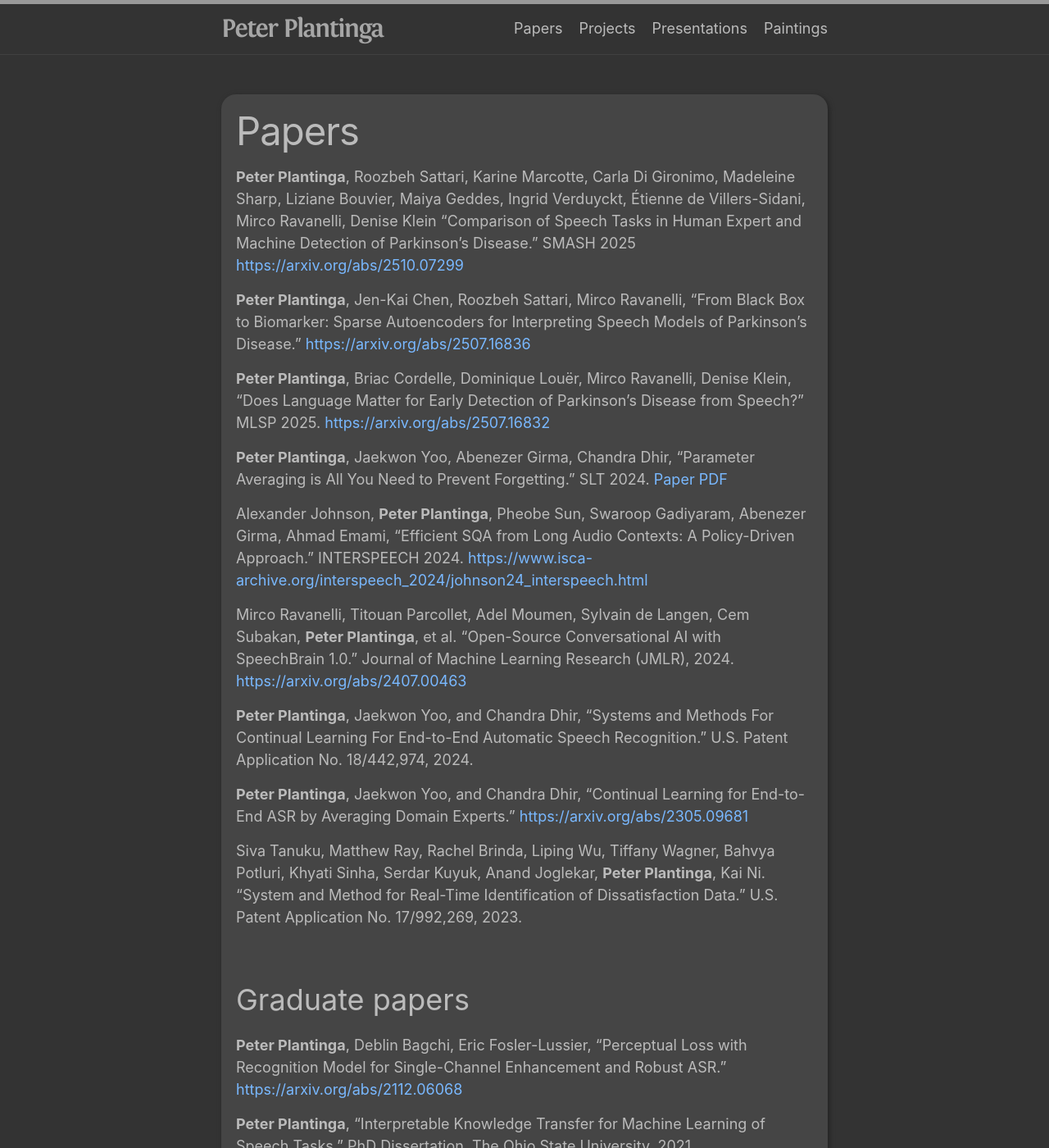
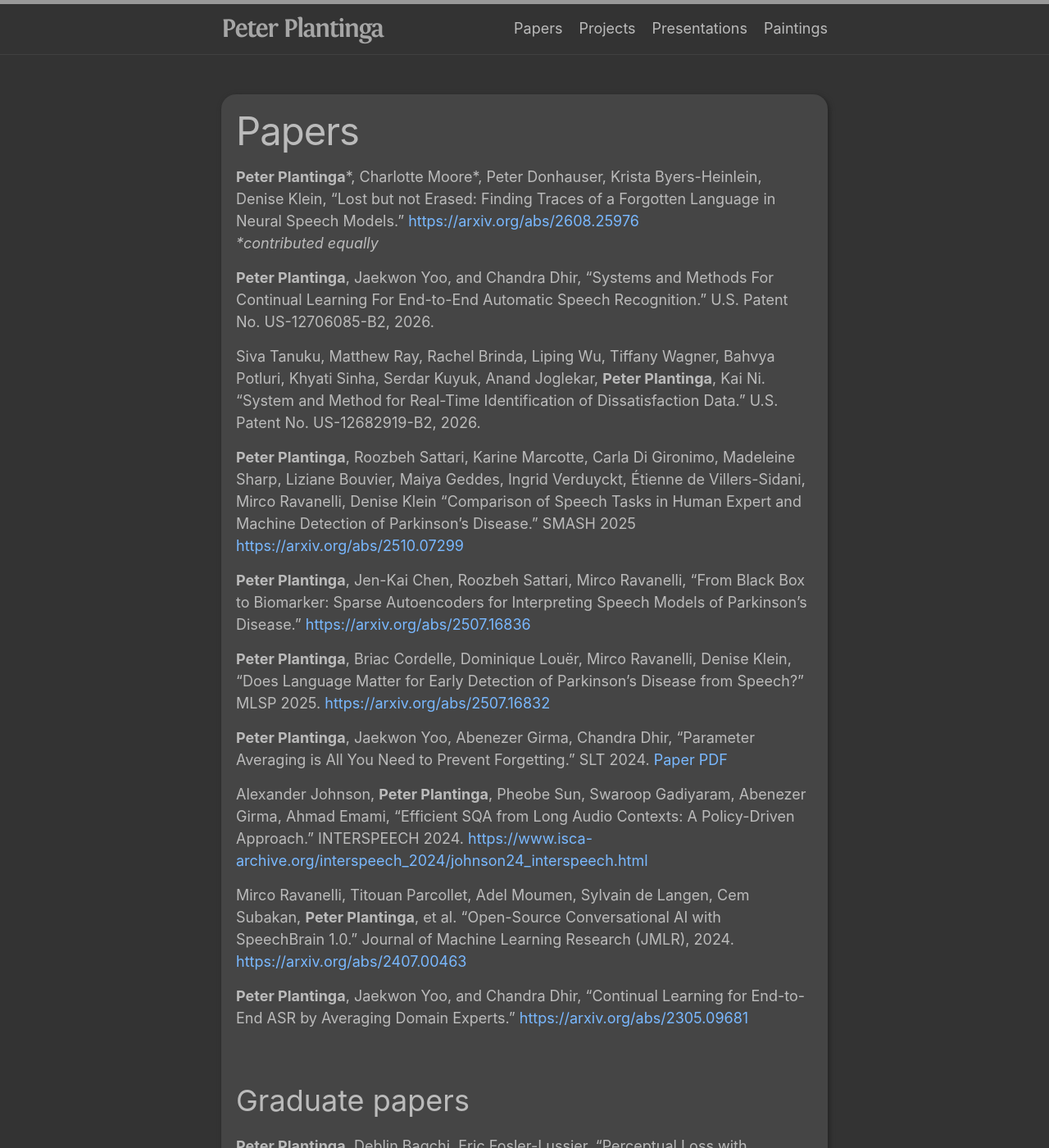
Before and after one commit to pplantinga/massey-plantinga.com, a Jekyll site: the page built from 01_papers.md, in a window 1280 px wide and 1400 px high. Shown: the whole window at 82% size. Built offline with Jekyll 4.4.1, drawn with Linux system fonts in a browser that asks for light colours.

Commit message:
publications update

```diff
--- a/01_papers.md
+++ b/01_papers.md
@@ -3,6 +3,18 @@ layout: page
 title: Papers
 permalink: /papers/
 ---
+
+**Peter Plantinga**\*, Charlotte Moore\*, Peter Donhauser, Krista Byers-Heinlein, Denise Klein,
+"Lost but not Erased: Finding Traces of a Forgotten Language in Neural Speech Models."
+[https://arxiv.org/abs/2608.25976](https://arxiv.org/abs/2608.25976)
+_\*contributed equally_
+
+**Peter Plantinga**, Jaekwon Yoo, and Chandra Dhir, "Systems and Methods For Continual Learning
+For End-to-End Automatic Speech Recognition." U.S. Patent No. US-12706085-B2, 2026.
+
+Siva Tanuku, Matthew Ray, Rachel Brinda, Liping Wu, Tiffany Wagner, Bahvya Potluri, Khyati Sinha,
+Serdar Kuyuk, Anand Joglekar, **Peter Plantinga**, Kai Ni. "System and Method for Real-Time
+Identification of Dissatisfaction Data." U.S. Patent No. US-12682919-B2, 2026.
 
 **Peter Plantinga**, Roozbeh Sattari, Karine Marcotte, Carla Di Gironimo, Madeleine Sharp, Liziane Bouvier,
 Maiya Geddes, Ingrid Verduyckt, Étienne de Villers-Sidani, Mirco Ravanelli, Denise Klein
@@ -30,15 +42,9 @@ Mirco Ravanelli, Titouan Parcollet, Adel Moumen, Sylvain de Langen, Cem Subakan,
 Journal of Machine Learning Research (JMLR), 2024.
 [https://arxiv.org/abs/2407.00463](https://arxiv.org/abs/2407.00463)
 
-**Peter Plantinga**, Jaekwon Yoo, and Chandra Dhir, "Systems and Methods For Continual Learning
-For End-to-End Automatic Speech Recognition." U.S. Patent Application No. 18/442,974, 2024.
-
 **Peter Plantinga**, Jaekwon Yoo, and Chandra Dhir, "Continual Learning for End-to-End ASR
 by Averaging Domain Experts." [https://arxiv.org/abs/2305.09681](https://arxiv.org/abs/2305.09681)
 
-Siva Tanuku, Matthew Ray, Rachel Brinda, Liping Wu, Tiffany Wagner, Bahvya Potluri, Khyati Sinha,
-Serdar Kuyuk, Anand Joglekar, **Peter Plantinga**, Kai Ni. "System and Method for Real-Time
-Identification of Dissatisfaction Data." U.S. Patent Application No. 17/992,269, 2023.
 
 Graduate papers
 ---------------
```
